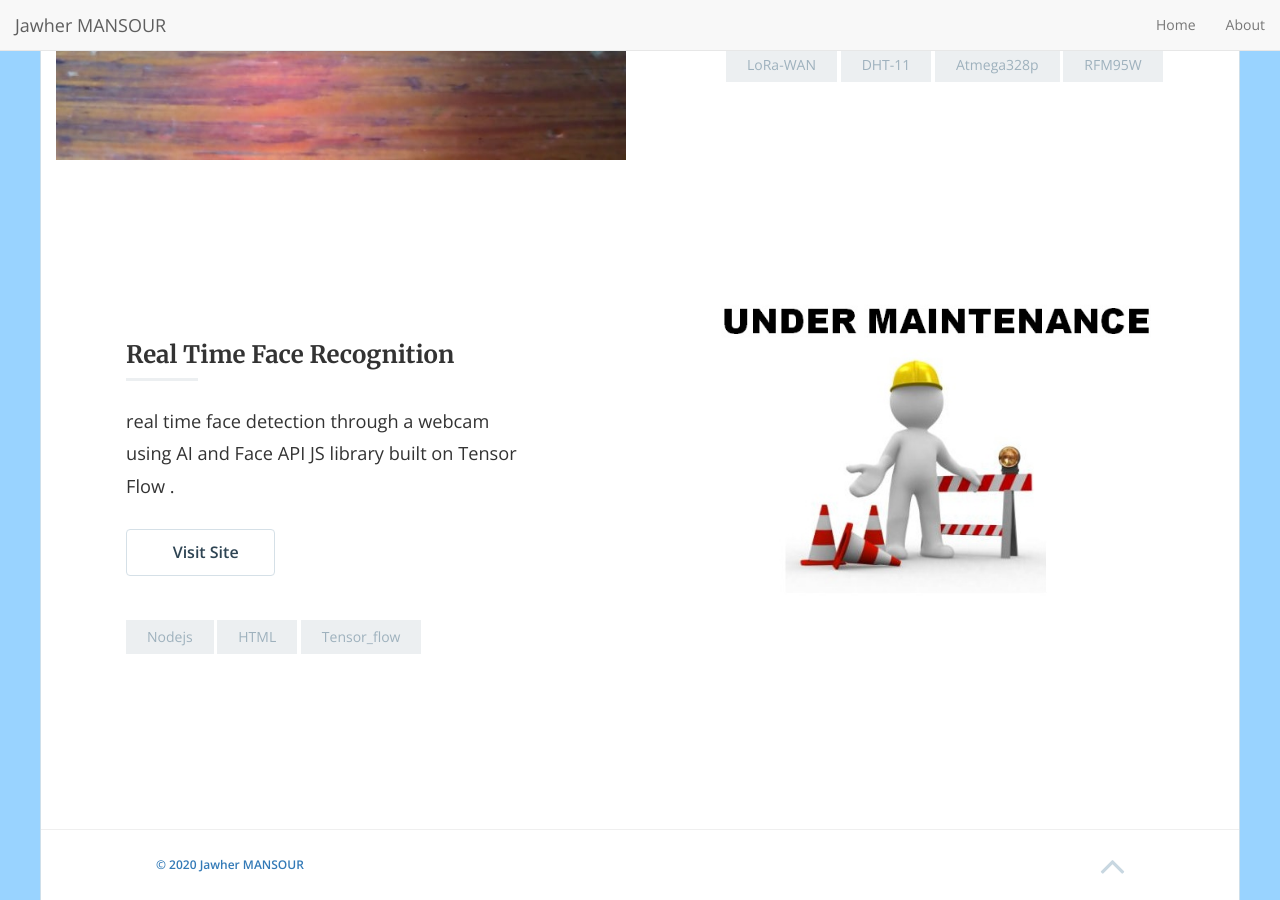
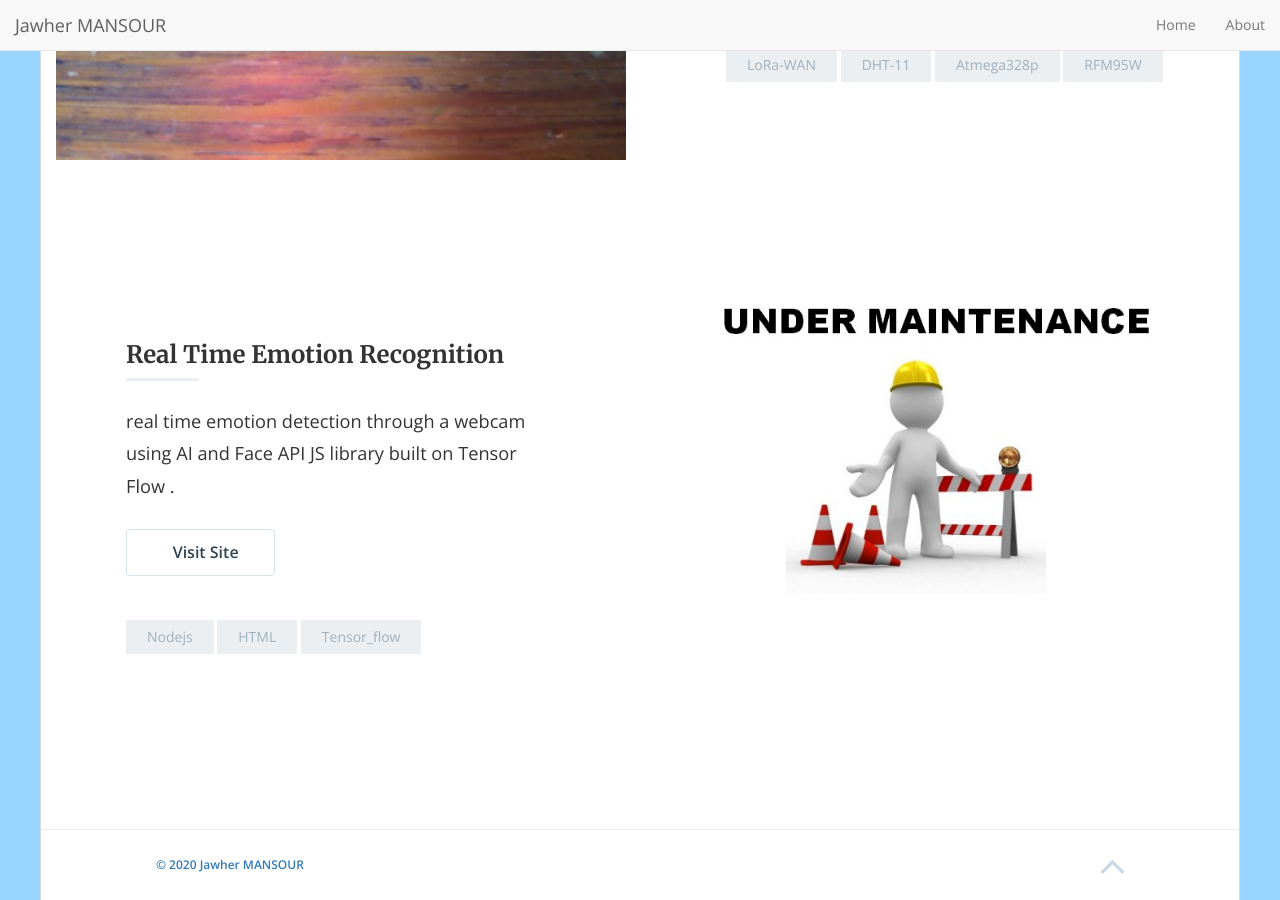
Before and after one commit to jawher-Mansour/jawher-Mansour.github.io, a Jekyll site: the page index.html, which Jekyll copies as it is, in a window 1280 px wide and 900 px high, scrolled down 2569 px. Built offline with Jekyll 4.4.1, drawn with Linux system fonts in a browser that asks for light colours; nearby versions of some CDN libraries; library files that are not in the unit come from our copies; a script that is not in the unit is left out.

Commit message:
Update index.html

```diff
--- a/index.html
+++ b/index.html
@@ -351,9 +351,9 @@
 
     <div class="col-xs-12 col-md-6">
       <div class="content">
-  <h3 class="title">Real Time Face Recognition</h3>
+  <h3 class="title">Real Time Emotion Recognition</h3>
 
-  <p class="excerpt"> real time face detection through a webcam using AI and Face API JS library built on Tensor Flow .</p>
+  <p class="excerpt"> real time emotion detection through a webcam using AI and Face API JS library built on Tensor Flow .</p>
 
 
   <a href="https://emotion-detection-by-jawher.herokuapp.com/" class="project-link"><button class="btn btn-default btn-lg"><i class="fa fa- fa-lg"></i>Visit Site</button></a>
```
